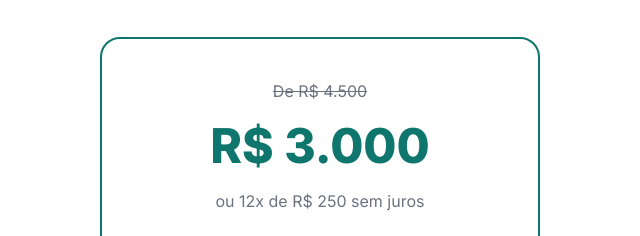
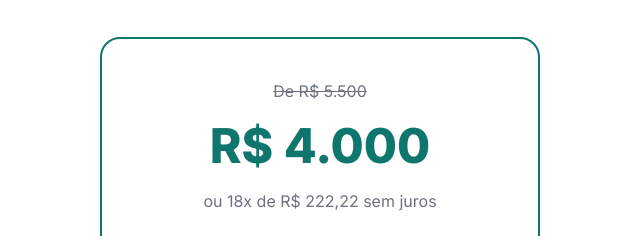
Before and after one commit to VOLLPilates/pagina-teste, a plain HTML site: page index.html in a window 1280 px wide. Shown: the part 1916-2152 px from the top of the page, 320-960 px from the left. Drawn offline with Linux system fonts and the light colour scheme.

Commit message:
Preço R$ 4.000 em 18x sem juros
Co-Authored-By: Claude Opus 5.5 <noreply@anthropic.com>
Claude-Session: https://claude.ai/code/session_01RUpBHv5BULhnPx3JgHU6Kh

```diff
--- a/index.html
+++ b/index.html
@@ -125,9 +125,9 @@
       <div class="container">
         <h2>Investimento</h2>
         <div class="preco-box">
-          <div class="de">De R$ 4.500</div>
-          <div class="valor">R$ 3.000</div>
-          <div class="parcela">ou 12x de R$ 250 sem juros</div>
+          <div class="de">De R$ 5.500</div>
+          <div class="valor">R$ 4.000</div>
+          <div class="parcela">ou 18x de R$ 222,22 sem juros</div>
           <ul>
             <li>120 horas de conteúdo</li>
             <li>Aulas teóricas online + práticas presenciais</li>
@@ -145,7 +145,7 @@
         <h2>Perguntas frequentes</h2>
         <details><summary>Preciso ter experiência com Pilates?</summary><p>Não. A formação começa do zero.</p></details>
         <details><summary>Quanto tempo dura o curso?</summary><p>Cerca de 6 meses, no seu ritmo nas aulas online.</p></details>
-        <details><summary>Posso parcelar?</summary><p>Sim, em até 12x de R$ 250 sem juros.</p></details>
+        <details><summary>Posso parcelar?</summary><p>Sim, em até 18x iguais de R$ 222,22 sem juros.</p></details>
         <details><summary>Esse curso existe de verdade?</summary><p>Não — esta é apenas uma página de demonstração.</p></details>
       </div>
     </section>
```
